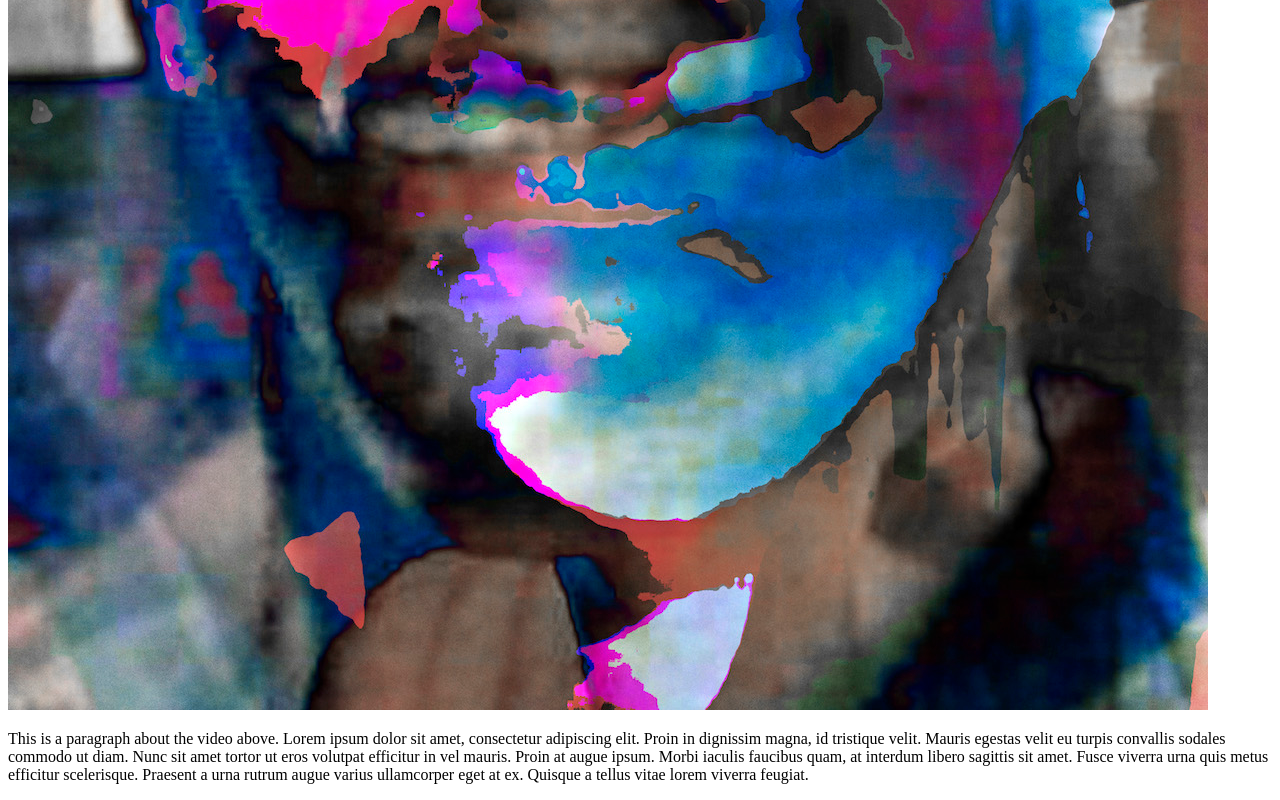
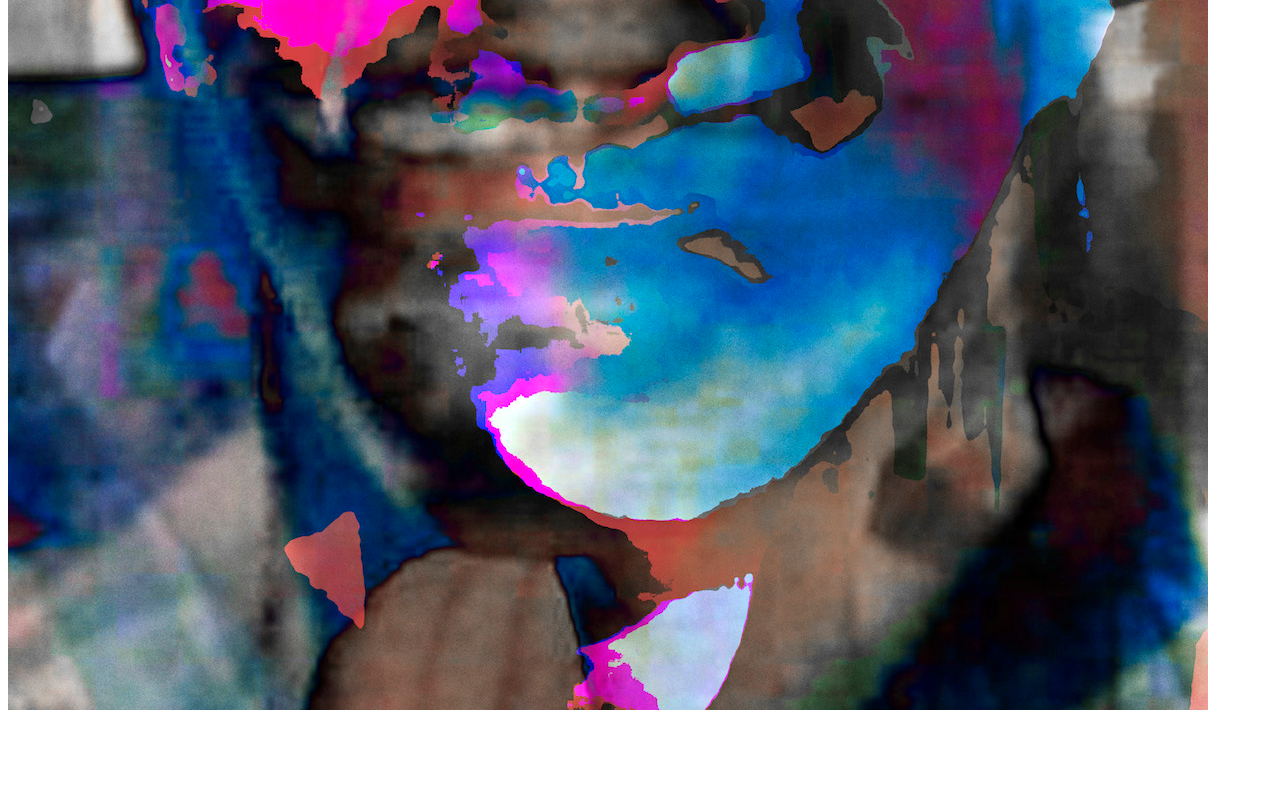
Before and after one commit to hdrhbbu1/krall-gatsby, a Gatsby site: page /art/none-all-of-these-people-are-me in a window 1280 px wide. Shown: the part 1130-1930 px from the top of the page. After the commit the page ends 1860 px from the top, so only its background shows below. Built offline with nearby package versions, Linux system fonts and the light colour scheme; Gatsby itself is replaced by a stand-in of ours.

Commit message:
Update index.md

```diff
--- a/src/pages/art/none-all-of-these-people-are-me/index.md
+++ b/src/pages/art/none-all-of-these-people-are-me/index.md
@@ -4,5 +4,3 @@ date: '2013'
 ---
 
 ![](me.jpg)
-
-This is a paragraph about the video above. Lorem ipsum dolor sit amet, consectetur adipiscing elit. Proin in dignissim magna, id tristique velit. Mauris egestas velit eu turpis convallis sodales commodo ut diam. Nunc sit amet tortor ut eros volutpat efficitur in vel mauris. Proin at augue ipsum. Morbi iaculis faucibus quam, at interdum libero sagittis sit amet. Fusce viverra urna quis metus efficitur scelerisque. Praesent a urna rutrum augue varius ullamcorper eget at ex. Quisque a tellus vitae lorem viverra feugiat.
```
